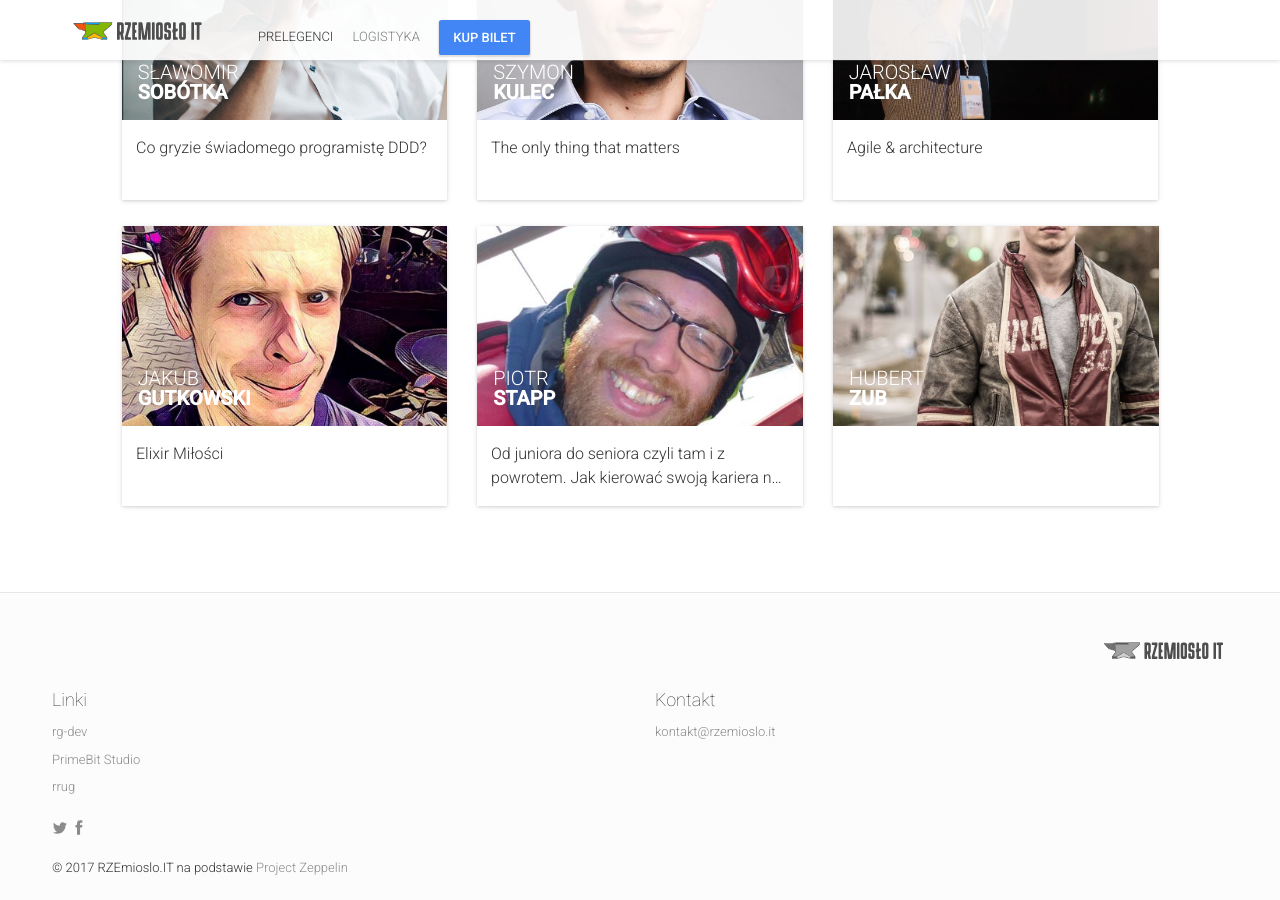
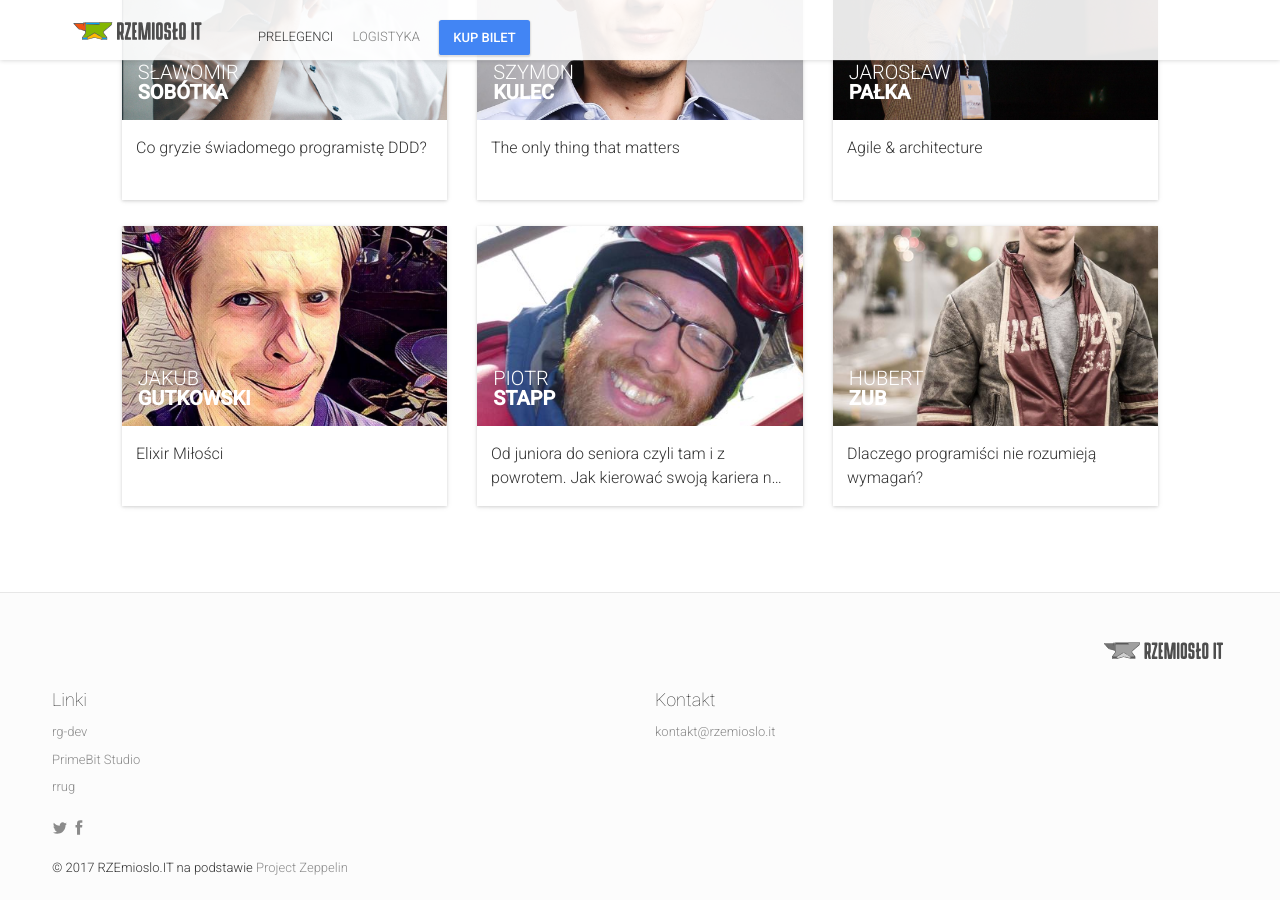
Before and after one commit to rzemioslo-it/rzemioslo-it.github.io, a Jekyll site: the page built from speakers.html, in a window 1280 px wide and 900 px high, scrolled down 537 px. Built offline with Jekyll 4.4.1, drawn with Linux system fonts in a browser that asks for light colours; nearby versions of some CDN libraries; comment, search, counter and statistics services are not loaded.

Commit message:
Add session title for Hubert Zub

```diff
--- a/_data/sessions.yml
+++ b/_data/sessions.yml
@@ -106,3 +106,10 @@
     10 lat robienia świetnego softu to kupa doświadczeń. W dobrym i złym znaczeniu słowa kupa :) Całość na podstawie doświadczeń moich i zasłyszancy od innych.
   subtype: presentation
   speakers: [5]
+-
+  id: 006
+  title: "Dlaczego programiści nie rozumieją wymagań?"
+  description: >
+    Więcej szczegółów wkrótce...
+  subtype: presentation
+  speakers: [6]
```
